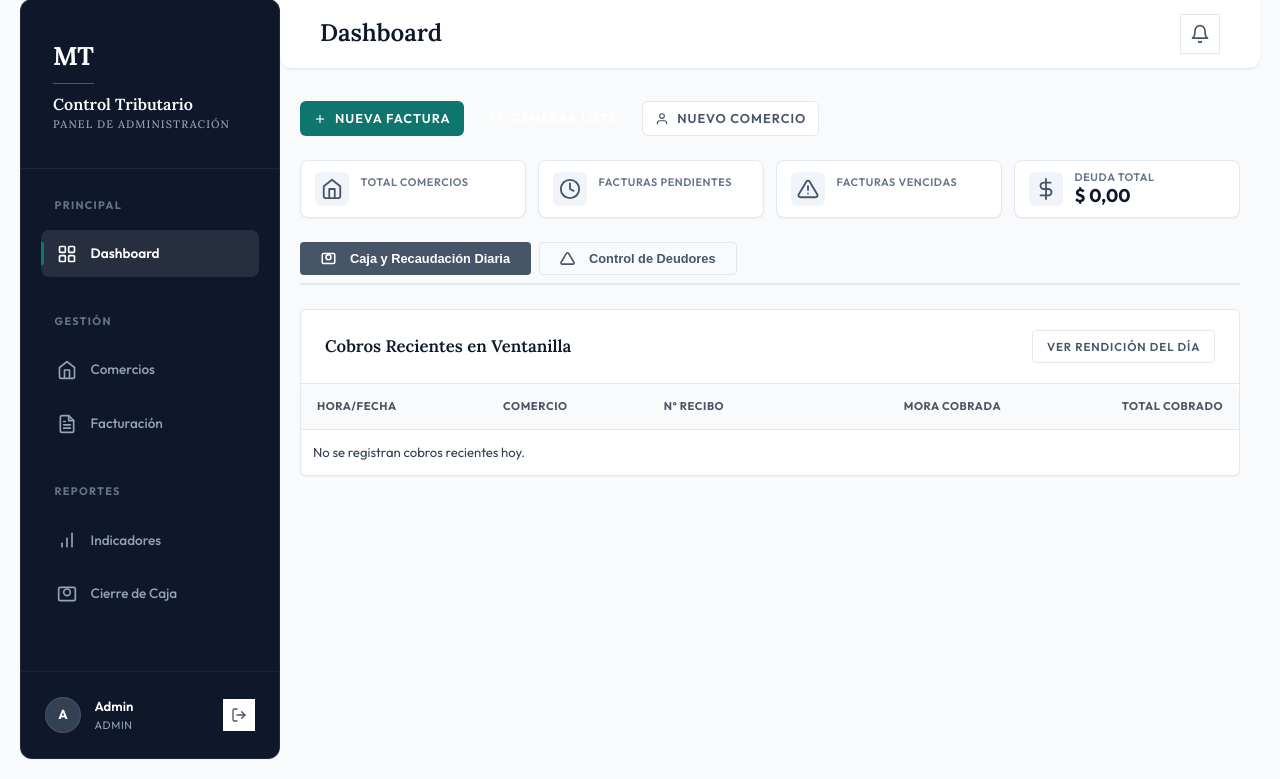
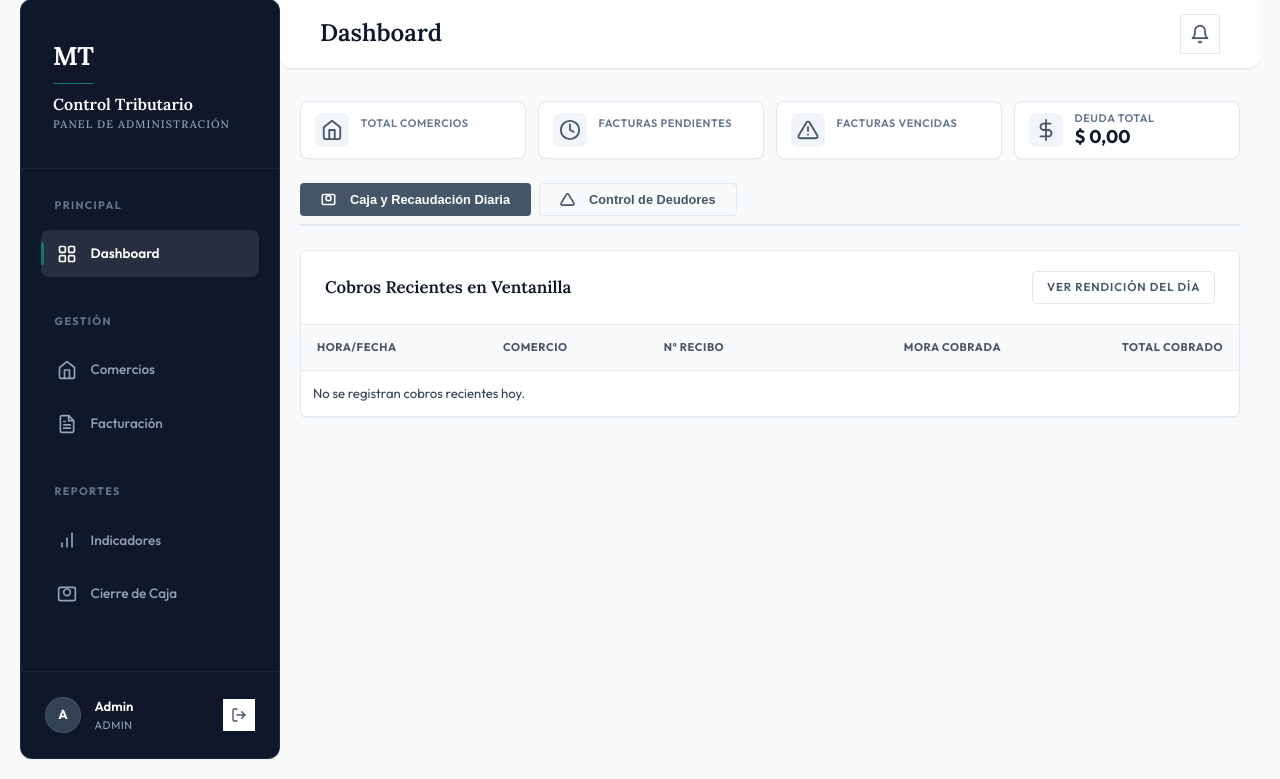
Before and after one commit to Jona727/controlTributario, a PHP site: page /views/admin/dashboard.php in a window 1280 px wide. Shown: the part 21-800 px from the top of the page. Run offline with PHP 8.4, Linux system fonts and the light colour scheme; the template is opened without the code that fills it, so the values that code supplies are empty.

Commit message:
UI: Remove redundant quick actions from dashboard

```diff
--- a/public/views/admin/dashboard.php
+++ b/public/views/admin/dashboard.php
@@ -13,18 +13,7 @@ require __DIR__ . '/layout_header.php';
     transform: translateY(-4px);
     box-shadow: 0 10px 15px -3px rgba(0,0,0,0.1), 0 4px 6px -2px rgba(0,0,0,0.05);
 }
-/* Quick Actions */
-.quick-actions {
-    display: flex;
-    gap: 0.75rem;
-    margin-bottom: 1.5rem;
-    flex-wrap: wrap;
-}
-.quick-actions .btn {
-    display: inline-flex;
-    align-items: center;
-    gap: 0.5rem;
-}
+
 .chart-container {
     position: relative;
     height: 250px;
@@ -33,21 +22,7 @@ require __DIR__ . '/layout_header.php';
 }
 </style>
 
-<!-- Acciones Rápidas -->
-<div class="quick-actions">
-    <a href="<?= $_ENV['APP_BASE_PATH'] ?? '/tasas_municipales/public' ?>/admin/facturas" class="btn btn-primary btn-sm" style="padding: 0.4rem 0.75rem; font-size: 0.8rem;">
-        <svg width="14" height="14" viewBox="0 0 24 24" fill="none" stroke="currentColor" stroke-width="2"><line x1="12" y1="5" x2="12" y2="19"/><line x1="5" y1="12" x2="19" y2="12"/></svg>
-        Nueva Factura
-    </a>
-    <a href="<?= $_ENV['APP_BASE_PATH'] ?? '/tasas_municipales/public' ?>/admin/facturas" class="btn btn-warning btn-sm" style="padding: 0.4rem 0.75rem; font-size: 0.8rem; color:#fff;">
-        <svg width="14" height="14" viewBox="0 0 24 24" fill="none" stroke="currentColor" stroke-width="2"><rect x="3" y="4" width="18" height="18" rx="2" ry="2"/><line x1="16" y1="2" x2="16" y2="6"/><line x1="8" y1="2" x2="8" y2="6"/><line x1="3" y1="10" x2="21" y2="10"/></svg>
-        Generar Lote
-    </a>
-    <a href="<?= $_ENV['APP_BASE_PATH'] ?? '/tasas_municipales/public' ?>/admin/comercios" class="btn btn-ghost btn-sm" style="padding: 0.4rem 0.75rem; font-size: 0.8rem; background:#fff; border: 1px solid var(--slate-border);">
-        <svg width="14" height="14" viewBox="0 0 24 24" fill="none" stroke="currentColor" stroke-width="2"><path d="M20 21v-2a4 4 0 0 0-4-4H8a4 4 0 0 0-4 4v2"/><circle cx="12" cy="7" r="4"/></svg>
-        Nuevo Comercio
-    </a>
-</div>
+
 
 <!-- ═══ Stat Cards ═══ -->
 <div class="stats-grid">
```
